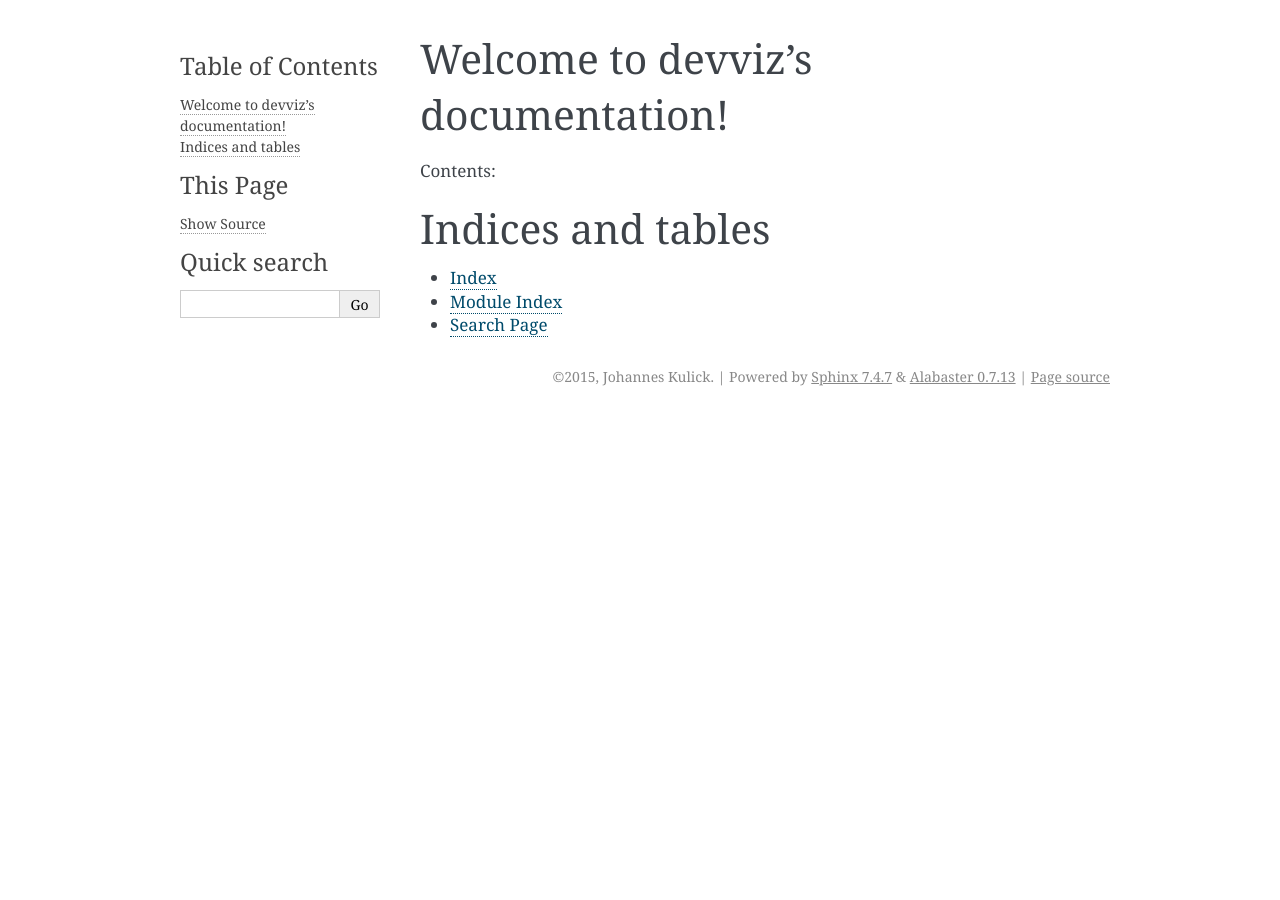
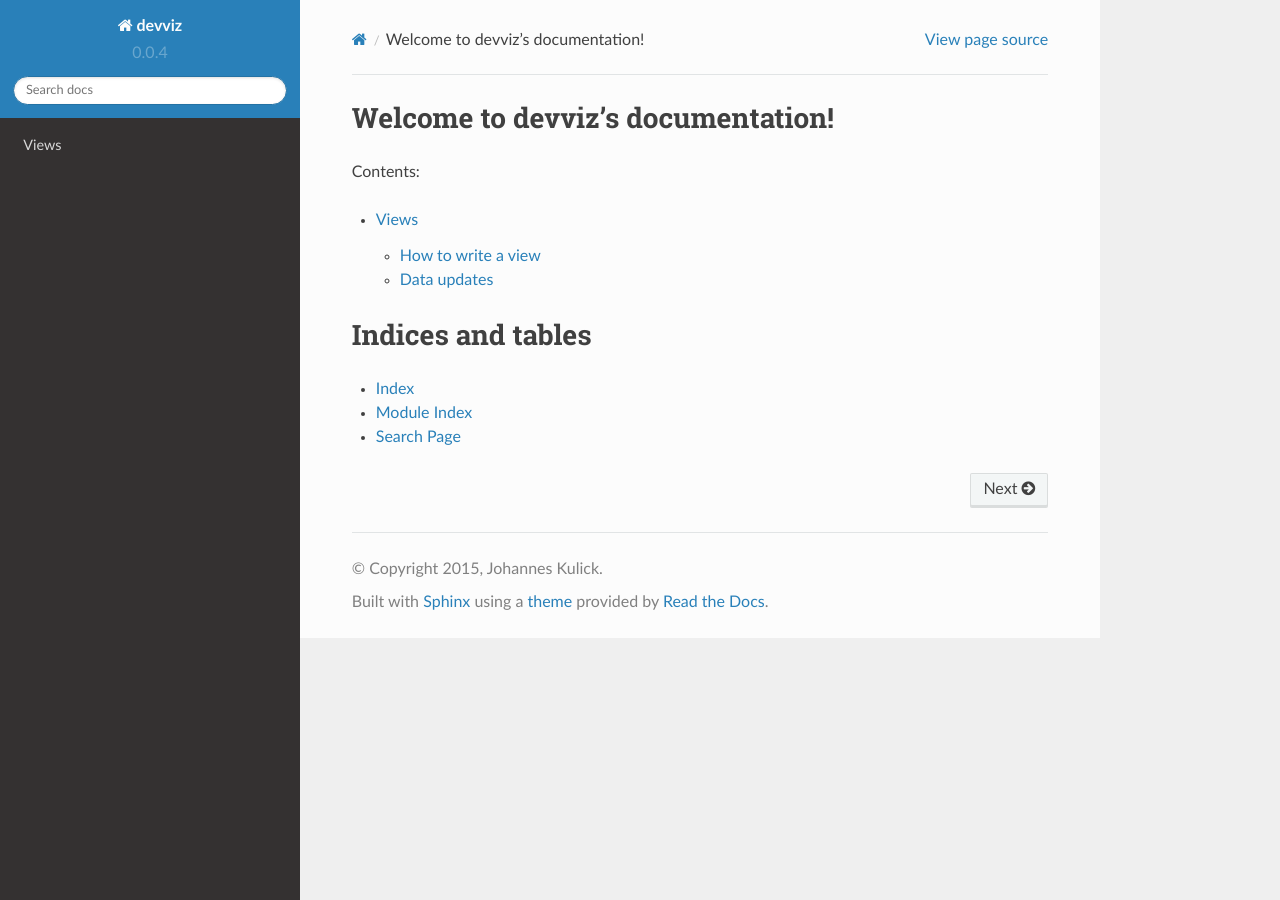
Before and after one commit to hildensia/devviz, a Sphinx documentation site: the page built from devviz/docs/index.rst, in a window 1280 px wide. Built offline with Sphinx 7.4.7 and the Read the Docs theme 2.0.0, drawn with Linux system fonts in a browser that asks for light colours; some of the changed lines change nothing that is shown.

Commit message:
a bit docu on how to write views

```diff
--- a/devviz/docs/conf.py
+++ b/devviz/docs/conf.py
@@ -19,7 +19,7 @@
 # If extensions (or modules to document with autodoc) are in another directory,
 # add these directories to sys.path here. If the directory is relative to the
 # documentation root, use os.path.abspath to make it absolute, like shown here.
-#sys.path.insert(0, os.path.abspath('.'))
+sys.path.insert(0, os.path.abspath('../..'))
 
 # -- General configuration ------------------------------------------------
 
@@ -113,7 +113,7 @@
 
 # The theme to use for HTML and HTML Help pages.  See the documentation for
 # a list of builtin themes.
-html_theme = 'alabaster'
+html_theme = 'sphinx_rtd_theme'
 
 # Theme options are theme-specific and customize the look and feel of a theme
 # further.  For a list of options available for each theme, see the
--- a/devviz/docs/index.rst
+++ b/devviz/docs/index.rst
@@ -11,6 +11,8 @@
 .. toctree::
    :maxdepth: 2
 
+   views
+
 
 
 Indices and tables
--- a/devviz/docs/views.rst
+++ b/devviz/docs/views.rst
@@ -0,0 +1,82 @@
+Views
+=====
+
+How to write a view
+~~~~~~~~~~~~~~~~~~~
+
+.. warning::
+   The API is not stable yet. Be aware of rapid changes!
+
+
+Views are the objects, that render the actual data to html and send it to the
+browser. Although writing one is pretty straight-forward, keep in mind that we
+write a `flask <http://flask.pocoo.org>`_ app, with all glitches it might have.
+Let's write a simple table view as MyView for now.
+
+The python side looks like this::
+
+    from devviz import app
+    from devviz.views import View
+
+
+    class MyView(View):
+       url = 'myview'
+
+       def __init__(self, variables=None, viewid=None):
+           super(MyView, self).__init__(variables, viewid)
+
+       @property
+       def content(self):
+           return render_template("my_template.html", vars=self.variables)
+
+    # register view to the main app
+    app.views[MyView.url] = MyView
+
+
+What's happening here? First you have to inherit from ``deviz.view.View``. Be
+sure to call the ``super()`` constructor! Also set the static field ``url`` to
+a unique name of the view, where it will be createable under later. Don't
+bother how, devviz takes care of that.
+
+Second implement the ``content`` property, to what your view should actually
+look like. You can use ``self.viewid`` and ``self.variables`` from ``View``.
+The ``viewid`` is a unique id for each view. So if there will be multiple
+``MyView``'s they keep distinguishable. The member ``self.variables`` contains
+a list of variables the view is attached to (including the name, type and
+latest value of the variable).
+
+.. warning::
+   Your view is only pseudo-persistant! We take care of the ``variables`` and
+   ``viewid``, but if you want anything else to be persistent use the redis
+   instance of devviz!
+
+In the end we register our view to the app, such that it appears in the
+'Add view' menu.
+
+Your template looks like::
+
+   {% extends 'view.html' %}
+   {% block view_title %}My fancy view{% endblock %}
+   {% block view_content %}
+   <ul>
+   {% for var in vars %}
+   <li>{{ var.name }} = {{ var.value }}</li>
+   {% endfor %}
+   </ul>
+   {% endblock %}
+
+You have to template-inherit from 'view.html'. This is a
+`jinja2 <http://jinja.pocoo.org>`_ thing. The 'view.html' contains a ``view_title``
+and a ``view_content`` block. Everything else is simply jinja2.
+
+Data updates
+~~~~~~~~~~~~
+
+To do a bit more useful stuff you need to get informed about current values of
+the data. For each view there is a API registered, to catch the current data,
+under ``/views/<viewid>/data``. You can use all the fancy AJAX technology to
+catch these data. In fact you can also register an ``EventSource`` to that URL,
+to get server sent events, whenever a new value arrives.
+
+.. automodule:: devviz.views.views
+   :members:
```
Also changed, not shown: 1 other file.
